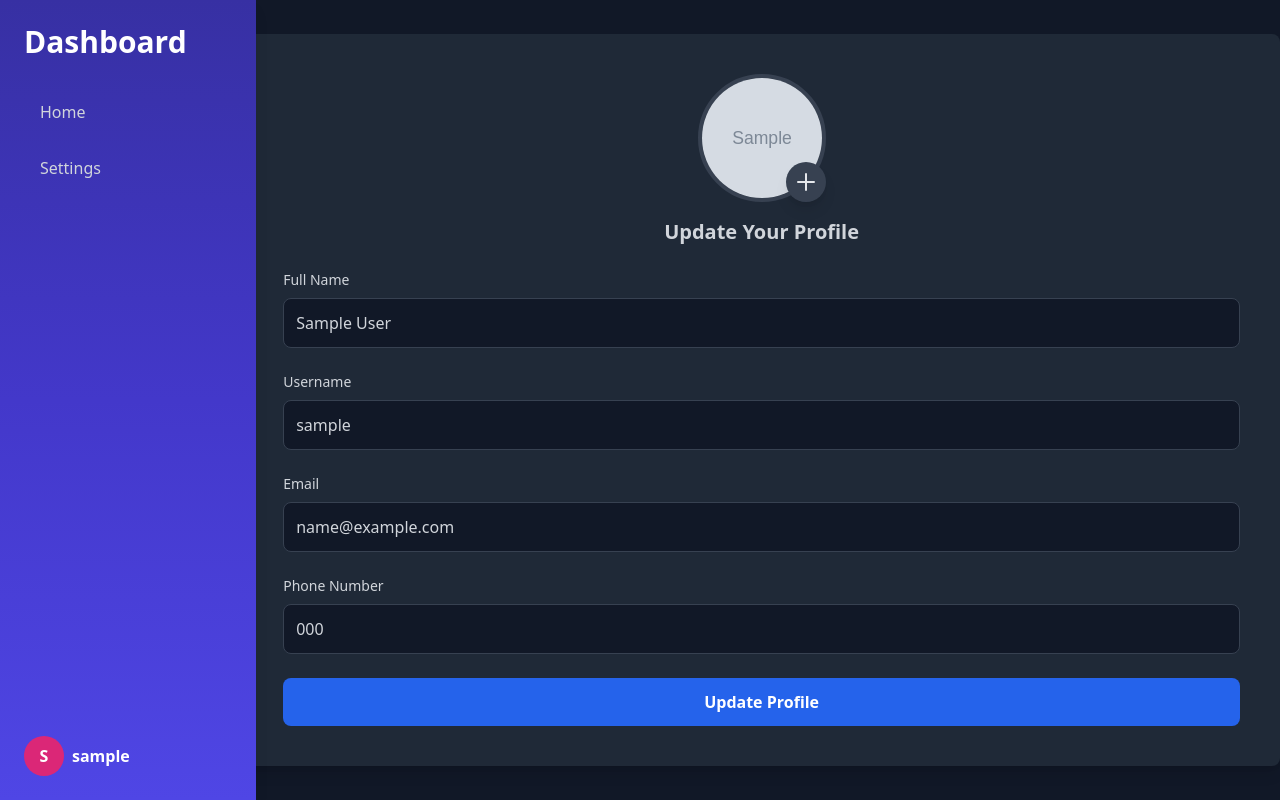
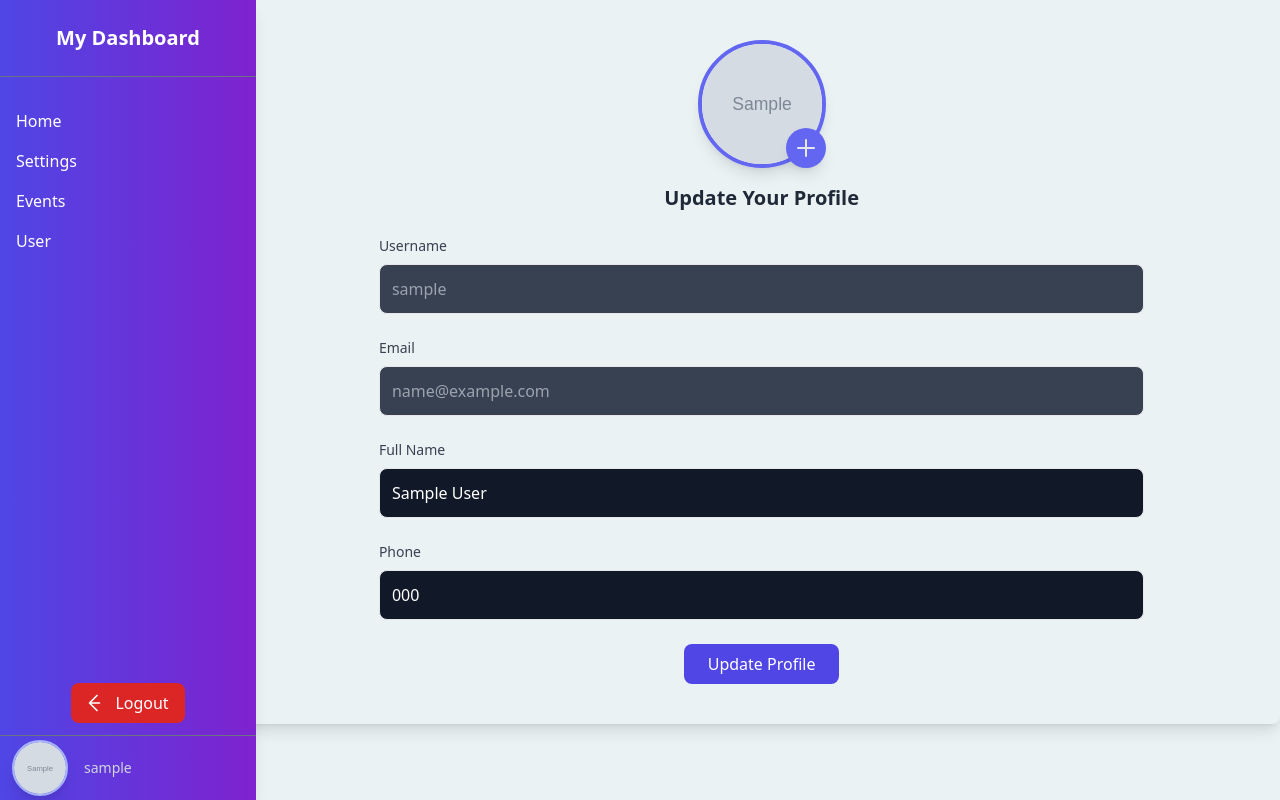
Before and after one commit to jaimin1771/php_login_system, a PHP site: page /dashboard/profile.php in a window 1280 px wide. Run offline with PHP 8.4, Linux system fonts and the light colour scheme; the visitor is signed in with stand-in values (Sample User, id 1); tables that the repository leaves empty or names only in its code hold one stand-in row (values such as "Sample post"); grey boxes marked "Sample" are stand-in pictures; some libraries are stand-ins or nearby versions.

Commit message:
profile and home in dashboard done

```diff
--- a/dashboard/dashboard.php
+++ b/dashboard/dashboard.php
@@ -1,40 +1,63 @@
 <?php
-// Start session only if it hasn't been started already
+// Start session if not already started
 if (session_status() === PHP_SESSION_NONE) {
     session_start();
 }
 
-// Assign username or default to "Guest"
-htmlspecialchars($_SESSION['username']);
-// Assign user role or default to "2" (Standard User role)
-$user_role = isset($_SESSION['role']) ? $_SESSION['role'] : '2';
+// Include the database connection file
+include_once "../php/connection.php"; // Ensure only one inclusion
 
-// Ensure user role is properly set
-if (!in_array($user_role, ['1', '2'])) {
-    $user_role = '2'; // Default to user role if the role is invalid
+// Check if the user is logged in
+if (!isset($_SESSION['id'])) {
+    header("Location: login.php");
+    exit;
 }
-// Get the first letter of the username
-$firstLetter = strtoupper(substr($username, 0, 1));
 
-// Define menu items for roles
-$menu_items = [
-    '1' => [ // Admin menu
-        'Home' => 'home.php',
-        'Recent Activities' => 'recent-activities.php',
-        'Upcoming Events' => 'upcoming-events.php',
-        'Settings' => 'settings.php',
-        'Contact' => 'contact.php',
-    ],
-    '2' => [ // User menu
-        'Home' => 'home.php',
-        'Settings' => 'settings.php',
-    ],
-];
+// Get the user ID from session
+$userId = $_SESSION['id'];
 
-// Get the menu for the current role
-$role_menu = $menu_items[$user_role];
+// Check if the connection is active
+if (!$conn->ping()) {
+    die("Database connection is not alive.");
+}
+
+// Fetch user data from the database
+$query = "SELECT id, username, full_name, email, phone, profile_picture, role FROM users WHERE id = ?";
+if ($stmt = $conn->prepare($query)) {
+    $stmt->bind_param("i", $userId);
+    $stmt->execute();
+    $result = $stmt->get_result();
+
+    if ($user = $result->fetch_assoc()) {
+        $username = htmlspecialchars($user['username']); // Sanitize user data
+        $fullName = htmlspecialchars($user['full_name']);
+        $email = htmlspecialchars($user['email']);
+        $phone = htmlspecialchars($user['phone']);
+        $profilePicture = !empty($user['profile_picture']) ? $user['profile_picture'] : ''; // Profile picture path or empty if not set
+        $role = htmlspecialchars($user['role']) ?? 'User'; // Sanitize and set default role if not found
+        $_SESSION['role'] = $role; // Store role in session
+    } else {
+        header("Location: login.php");
+        exit;
+    }
+
+    $stmt->close();
+} else {
+    die("Failed to prepare the query: " . $conn->error);
+}
+
+// Logout functionality
+if (isset($_POST['logout'])) {
+    // Destroy session and redirect to login page
+    session_unset();
+    session_destroy();
+    header("Location: login.php");
+    exit;
+}
+
+// Get the current page name
+$current_page = basename($_SERVER['PHP_SELF']);
 ?>
-
 <!DOCTYPE html>
 <html lang="en">
 
@@ -43,47 +66,58 @@ $role_menu = $menu_items[$user_role];
     <meta name="viewport" content="width=device-width, initial-scale=1.0">
     <title>Dashboard</title>
     <script src="https://cdn.tailwindcss.com"></script>
+    <style>
+        body {
+            min-height: 100vh;
+        }
+    </style>
 </head>
 
-<body class="bg-gray-900 font-sans leading-normal tracking-normal text-gray-300 h-screen flex">
+<body class="font-sans leading-normal tracking-normal bg-[#eaf2f3] text-gray-800">
+    <div class="flex">
+        <!-- Sidebar -->
+        <aside class="w-64 bg-gradient-to-r from-indigo-600 to-purple-700 text-white flex flex-col justify-between shadow-lg fixed h-full">
+            <!-- Sidebar Top Section -->
+            <div class="p-6 text-center text-xl font-semibold border-b border-gray-500">My Dashboard</div>
+            <nav class="mt-6 space-y-2 flex flex-col justify-between">
+                <div>
+                    <a href="home.php" class="block px-4 py-2 <?php echo ($current_page == 'home.php') ? 'bg-indigo-500' : 'hover:bg-indigo-500'; ?> rounded-lg transition">Home</a>
+                    <a href="settings.php" class="block px-4 py-2 <?php echo ($current_page == 'settings.php') ? 'bg-indigo-500' : 'hover:bg-indigo-500'; ?> rounded-lg transition">Settings</a>
+                    <a href="events.php" class="block px-4 py-2 <?php echo ($current_page == 'events.php') ? 'bg-indigo-500' : 'hover:bg-indigo-500'; ?> rounded-lg transition">Events</a>
+                    <a href="user.php" class="block px-4 py-2 <?php echo ($current_page == 'user.php') ? 'bg-indigo-500' : 'hover:bg-indigo-500'; ?> rounded-lg transition">User</a>
+                </div>
+            </nav>
+            <div class="mt-auto w-[70%] mx-auto mb-3 text-center flex justify-center">
+                <a href="logout.php" class="flex items-center px-4 py-2 bg-red-600 hover:bg-red-700 text-white rounded-lg transition-all duration-200 ease-in-out text-center">
+                    <svg xmlns="http://www.w3.org/2000/svg" class="w-5 h-5 mr-2" fill="none" viewBox="0 0 24 24" stroke="currentColor">
+                        <path stroke-linecap="round" stroke-linejoin="round" stroke-width="2" d="M15 12H3m9 9l-9-9 9-9" />
+                    </svg>
+                    Logout
+                </a>
+            </div>
 
-    <!-- Sidebar -->
-    <div id="sidebar" class="w-64 bg-gradient-to-b from-indigo-800 via-indigo-700 to-indigo-600 h-screen shadow-lg p-6 flex flex-col justify-between fixed ">
-        <!-- Sidebar Header -->
-        <div>
-            <h1 class="text-3xl font-semibold text-white mb-8">
-                Dashboard
-            </h1>
-            <!-- Navigation Links -->
-            <nav class="space-y-4">
-                <?php foreach ($role_menu as $label => $link) : ?>
-                    <a href="<?php echo $link; ?>" class="block text-gray-300 hover:text-white hover:bg-indigo-800 rounded-lg px-4 py-2">
-                        <?php echo $label; ?>
-                    </a>
-                <?php endforeach; ?>
-            </nav>
-        </div>
+            <!-- Sidebar Bottom Section -->
+            <a href="profile.php" class="text-xs text-gray-300 hover:text-white">
+                <div class="border-t border-gray-500 px-3 py-1 flex items-center gap-4">
 
-        <!-- Profile Section -->
-        <div class="relative group mt-8">
-            <div class="flex items-center space-x-2 cursor-pointer">
-                <div class="w-10 h-10 rounded-full flex items-center justify-center bg-pink-600 text-white font-bold">
-                    <?php echo $firstLetter; ?>
+                    <?php if (!empty($profilePicture)) : ?>
+                        <img src="../uploads/<?php echo htmlspecialchars($profilePicture); ?>" alt="Profile Picture"
+                            class="w-14 h-14 rounded-full border-2 border-indigo-300 shadow-lg">
+                    <?php else : ?>
+                        <div class="w-16 h-16 rounded-full bg-gray-800 text-white flex items-center justify-center text-xl font-semibold border-2 border-indigo-300 shadow-lg">
+                            <span><?php echo strtoupper(substr($username, 0, 1)); ?></span>
+                        </div>
+                    <?php endif; ?>
+                    <div>
+                        <p class="text-sm font-medium"><?php echo $username; ?></p>
+                    </div>
+
                 </div>
-                <span class="text-white font-semibold">
-                    <?php echo $username; ?>
-                </span>
-            </div>
-            <!-- Hover Dropdown -->
-            <div class="absolute bottom-0 left-0 mb-14 w-full bg-white rounded-lg shadow-lg text-gray-800 opacity-0 group-hover:opacity-100 group-hover:translate-y-0 transform transition-all duration-200 ease-in-out">
-                <a href="profile.php" class="block px-4 py-2 hover:bg-gray-200">Profile</a>
-                <form method="POST" action="logout.php">
-                    <button type="submit" class="w-full text-left px-4 py-2 hover:bg-gray-200">Logout</button>
-                </form>
-            </div>
-        </div>
+
+            </a>
+
+        </aside>
     </div>
-
 </body>
 
 </html>
--- a/dashboard/upcoming-events.php
+++ b/dashboard/events.php
@@ -6,5 +6,5 @@ if (!isset($_SESSION['id'])) {
     header("Location: ../index.php");
     exit;
 }
-$page_content = "upcoming-events-content.php";
+$page_content = "contact-content.php";
 include "dashboard.php";
--- a/dashboard/profile.php
+++ b/dashboard/profile.php
@@ -1,15 +1,13 @@
 <?php
-// Start the session to access user data, only if not already started
-if (session_status() === PHP_SESSION_NONE) {
-  session_start();
-}
+// Start session to access user data
+session_start();
 
 // Include the database connection file
-include "../php/connection.php";  // Adjust path to your connection.php file
+include "../php/connection.php";  // Adjust the path to your connection.php file
 
 // Check if the user is logged in
 if (!isset($_SESSION['id'])) {
-  // If not logged in, redirect to login page or show an error
+  // If not logged in, redirect to login page
   header("Location: login.php");
   exit;
 }
@@ -17,126 +15,206 @@ if (!isset($_SESSION['id'])) {
 // Get the user ID from the session
 $userId = $_SESSION['id'];
 
-// Check if connection is alive before using it
-if (!$conn->ping()) {
-  die("Database connection is not alive.");
-}
-
-// Query to fetch user data from the database
+// Fetch current user data
 $query = "SELECT id, username, full_name, email, phone, profile_picture FROM users WHERE id = ?";
-
-// Prepare the statement
 if ($stmt = $conn->prepare($query)) {
-  // Bind parameters
   $stmt->bind_param("i", $userId);
-  // Execute the query
   $stmt->execute();
-  // Get the result
   $result = $stmt->get_result();
 
-  // If user is found, fetch data
   if ($user = $result->fetch_assoc()) {
-    // Store user data in variables
     $username = $user['username'];
     $fullName = $user['full_name'];
     $email = $user['email'];
     $phone = $user['phone'];
     $profilePicture = $user['profile_picture'] ?: 'https://via.placeholder.com/150';
   } else {
-    // If no user is found, redirect to the login page
     header("Location: login.php");
     exit;
   }
 
-  // Close the prepared statement
   $stmt->close();
 } else {
-  echo "Database query preparation failed.";
+  echo "Error fetching user data.";
   exit;
 }
-include 'dashboard.php';
+include "dashboard.php"
 ?>
 
-<!DOCTYPE html>
-<html lang="en">
 
-<head>
-  <meta charset="UTF-8">
-  <meta name="viewport" content="width=device-width, initial-scale=1.0">
-  <title>Profile Update</title>
-  <script src="https://cdn.tailwindcss.com"></script>
-</head>
 
 <body class="bg-gray-900 text-gray-200 h-screen">
 
   <div class="flex items-center justify-start h-full w-full">
-    <div class="bg-gray-800 shadow-lg rounded-lg w-[81%] p-6 sm:p-10 ml-auto my-auto">
-
-      <form action="profile-content.php" method="POST" enctype="multipart/form-data" class="space-y-6 w-full">
+    <div class="bg-gray-[#f3f4f6] shadow-lg rounded-lg w-[81%] px-6 sm:p-10 ml-auto my-auto">
+      <form id="profileForm" action="profile-content.php" method="POST" enctype="multipart/form-data" class="space-y-6 w-full px-[10%]" onsubmit="return validateForm(event)">
         <div class="text-center mb-6">
           <div class="relative w-32 h-32 mx-auto mb-4">
-            <img id="profilePicturePreview" src="<?= htmlspecialchars('../uploads/' . $profilePicture) ?>" alt="Profile Picture" class="w-full h-full object-cover rounded-full border-4 border-gray-700">
-            <label for="profilePictureInput" class="absolute bottom-0 right-0 bg-gray-700 text-gray-200 p-2 rounded-full shadow-lg cursor-pointer hover:bg-gray-600">
+            <img id="profilePicturePreview" src="<?= htmlspecialchars('../uploads/' . $profilePicture) ?>" alt="Profile Picture" class="w-full h-full object-cover rounded-full border-4 border-indigo-500 shadow-lg">
+            <label for="profilePictureInput" class="absolute bottom-0 right-0 bg-indigo-500 text-gray-200 p-2 rounded-full shadow-lg cursor-pointer hover:bg-indigo-400">
               <svg xmlns="http://www.w3.org/2000/svg" fill="none" viewBox="0 0 24 24" stroke-width="2" stroke="currentColor" class="w-6 h-6">
                 <path stroke-linecap="round" stroke-linejoin="round" d="M12 4v16m8-8H4" />
               </svg>
             </label>
             <input type="file" id="profilePictureInput" name="profilePictureInput" accept="image/*" class="hidden" onchange="previewProfilePicture(event)">
           </div>
-          <h2 class="text-xl font-semibold">Update Your Profile</h2>
+          <h2 class="text-xl font-semibold text-gray-800">Update Your Profile</h2>
+        </div>
+
+        <!-- Username Field -->
+        <div class="space-y-2">
+          <label for="username" class="block text-sm font-medium text-gray-700">Username</label>
+          <input
+            type="text"
+            id="username"
+            name="username"
+            value="<?= htmlspecialchars($username ?? '') ?>"
+            placeholder="Username"
+            class="w-full p-3 border bg-gray-700 rounded-lg text-gray-400 placeholder-gray-500 focus:outline-none focus:ring-2 focus:ring-gray-500 cursor-not-allowed hover:bg-gray-600"
+            readonly>
+          <p id="usernameError" class="text-red-500 text-xs"></p>
+        </div>
+
+        <!-- Email Field -->
+        <div class="space-y-2">
+          <label for="email" class="block text-sm font-medium text-gray-700">Email</label>
+          <input
+            type="text"
+            id="email"
+            name="email"
+            value="<?= htmlspecialchars($email ?? '') ?>"
+            placeholder="Email"
+            class="w-full p-3 border bg-gray-700 rounded-lg text-gray-400 placeholder-gray-500 focus:outline-none focus:ring-2 focus:ring-gray-500 cursor-not-allowed hover:bg-gray-600"
+            readonly>
+          <p id="emailError" class="text-red-500 text-xs"></p>
         </div>
 
         <!-- Full Name Field -->
         <div class="space-y-2">
-          <label for="fullName" class="block text-sm font-medium text-gray-300">Full Name</label>
-          <input type="text" id="fullName" name="fullName" value="<?= htmlspecialchars($fullName ?? '') ?>" placeholder="Full Name" class="w-full p-3 border border-gray-700 bg-gray-900 rounded-lg focus:outline-none focus:ring-2 focus:ring-blue-500">
-        </div>
-
-        <!-- Username Field -->
-        <div class="space-y-2">
-          <label for="username" class="block text-sm font-medium text-gray-300">Username</label>
-          <input type="text" id="username" name="username" value="<?= htmlspecialchars($username ?? '') ?>" placeholder="Username" class="w-full p-3 border border-gray-700 bg-gray-900 rounded-lg focus:outline-none focus:ring-2 focus:ring-blue-500">
-        </div>
-
-        <!-- Email Field -->
-        <div class="space-y-2">
-          <label for="email" class="block text-sm font-medium text-gray-300">Email</label>
-          <input type="email" id="email" name="email" value="<?= htmlspecialchars($email ?? '') ?>" placeholder="Email" class="w-full p-3 border border-gray-700 bg-gray-900 rounded-lg focus:outline-none focus:ring-2 focus:ring-blue-500">
+          <label for="fullName" class="block text-sm font-medium text-gray-700">Full Name</label>
+          <input
+            type="text"
+            id="fullName"
+            name="fullName"
+            value="<?= htmlspecialchars($fullName ?? '') ?>"
+            placeholder="Full Name"
+            class="w-full p-3 border bg-gray-900 rounded-lg text-white placeholder-gray-400 focus:outline-none focus:ring-2 focus:ring-indigo-500">
+          <p id="fullNameError" class="text-red-500 text-xs"></p>
         </div>
 
         <!-- Phone Field -->
         <div class="space-y-2">
-          <label for="phone" class="block text-sm font-medium text-gray-300">Phone Number</label>
-          <input type="tel" id="phone" name="phone" value="<?= htmlspecialchars($phone ?? '') ?>" placeholder="Phone Number" class="w-full p-3 border border-gray-700 bg-gray-900 rounded-lg focus:outline-none focus:ring-2 focus:ring-blue-500">
+          <label for="phone" class="block text-sm font-medium text-gray-700">Phone</label>
+          <input
+            type="text"
+            id="phone"
+            name="phone"
+            value="<?= htmlspecialchars($phone ?? '') ?>"
+            placeholder="Phone Number"
+            class="w-full p-3 border bg-gray-900 rounded-lg text-white placeholder-gray-400 focus:outline-none focus:ring-2 focus:ring-indigo-500">
+          <p id="phoneError" class="text-red-500 text-xs"></p>
         </div>
 
+
         <!-- Submit Button -->
-        <button type="submit" class="w-full bg-blue-600 text-white font-semibold p-3 rounded-lg hover:bg-blue-700 transition duration-300">
-          Update Profile
-        </button>
+        <div class="mt-6 text-center">
+          <button type="submit" class="px-6 py-2 bg-indigo-600 text-white rounded-lg hover:bg-indigo-700 transition">Update Profile</button>
+        </div>
       </form>
     </div>
   </div>
+  <script>
+    function previewProfilePicture(event) {
+      const preview = document.getElementById('profilePicturePreview');
+      const file = event.target.files[0];
+      const reader = new FileReader();
 
-  <script>
-    // Preview profile picture when selected
-    function previewProfilePicture(event) {
-      const file = event.target.files[0];
+      reader.onload = function() {
+        preview.src = reader.result;
+      };
+
       if (file) {
-        const reader = new FileReader();
-        reader.onload = function(e) {
-          document.getElementById('profilePicturePreview').src = e.target.result;
-        };
         reader.readAsDataURL(file);
       }
     }
+
+    function validateForm(event) {
+      let isValid = true;
+      let errors = {};
+
+      const username = document.getElementById('username').value;
+      const email = document.getElementById('email').value;
+
+      // Check if username contains spaces or uppercase letters
+      if (/\s/.test(username)) {
+        isValid = false;
+        errors.username = "Username should not contain spaces.";
+      }
+      if (/[A-Z]/.test(username)) {
+        isValid = false;
+        errors.username = "Username should not contain uppercase letters.";
+      }
+
+      // Check if full name contains special characters
+      const fullName = document.getElementById('fullName').value;
+      if (/[^\w\s]/.test(fullName)) {
+        isValid = false;
+        errors.fullName = "Full name should not contain special characters.";
+      }
+
+      // Email Validation
+      const emailPattern = /^[a-zA-Z0-9._%+-]+@[a-zA-Z0-9.-]+\.[a-zA-Z]{2,}$/;
+      if (!emailPattern.test(email)) {
+        isValid = false;
+        errors.email = "Please enter a valid email address.";
+      }
+
+      // Phone Validation
+      const phone = document.getElementById('phone').value;
+      if (!/^\+[0-9]+$/.test(phone)) { // Ensures '+' is mandatory at the start and only numbers follow
+        isValid = false;
+        errors.phone = "Phone number should start with a '+' and contain only numbers.";
+      }
+
+
+      // Display errors
+      document.getElementById('usernameError').textContent = errors.username || '';
+      document.getElementById('fullNameError').textContent = errors.fullName || '';
+      document.getElementById('emailError').textContent = errors.email || '';
+      document.getElementById('phoneError').textContent = errors.phone || '';
+
+      // AJAX Check for Existing Username and Email
+      const xhr = new XMLHttpRequest();
+      xhr.open('POST', 'check-username-email.php', true);
+      xhr.setRequestHeader('Content-Type', 'application/x-www-form-urlencoded');
+
+      xhr.onload = function() {
+        const response = JSON.parse(xhr.responseText);
+        if (response.usernameExists) {
+          isValid = false;
+          errors.username = "Username already exists.";
+        }
+        if (response.emailExists) {
+          isValid = false;
+          errors.email = "Email already exists.";
+        }
+
+        // Display errors after AJAX check
+        document.getElementById('usernameError').textContent = errors.username || '';
+        document.getElementById('emailError').textContent = errors.email || '';
+
+        // Prevent form submission if invalid
+        if (!isValid) {
+          event.preventDefault();
+        }
+      };
+
+      // Send the username and email to the server for checking
+      xhr.send('username=' + encodeURIComponent(username) + '&email=' + encodeURIComponent(email));
+
+      return isValid;
+    }
   </script>
-
 </body>
 
 </html>
-
-<?php
-// Close the connection after all script execution is complete (end of the file)
-$conn->close();
-?>
--- a/dashboard/settings-content.php
+++ /dev/null
@@ -1,4 +0,0 @@
-<div class="bg-gray-800 shadow-lg rounded-lg p-6">
-    <h2 class="text-2xl font-semibold mb-4 text-white">Settings</h2>
-    <p class="text-gray-400">Manage your preferences here.</p>
-</div>
--- a/dashboard/upcoming-events-content.php
+++ /dev/null
@@ -1,4 +0,0 @@
-<div class="bg-gray-800 shadow-lg rounded-lg p-6">
-    <h2 class="text-2xl font-semibold mb-4 text-white">Upcoming Events</h2>
-    <p class="text-gray-400">No upcoming events found.</p>
-</div>
```
Also changed, not shown: dashboard/home.php (+17 -15 lines), dashboard/recent-activities-content.php (deleted, +0 -7 lines), dashboard/recent-activities.php (deleted, +0 -10 lines), dashboard/update_profile.php (deleted, +0 -88 lines), index.php (+6 -6 lines), dashboard/home-content.php (added), dashboard/user.php (renamed from dashboard/contact.php), uploads/67457784a1fda.jpg (added), uploads/67458d4a569da.jpg (added), uploads/6745a70949890.jpg (added), uploads/6745a8ea23065.png (added), uploads/6745b914ceb0d.jpg (added).
